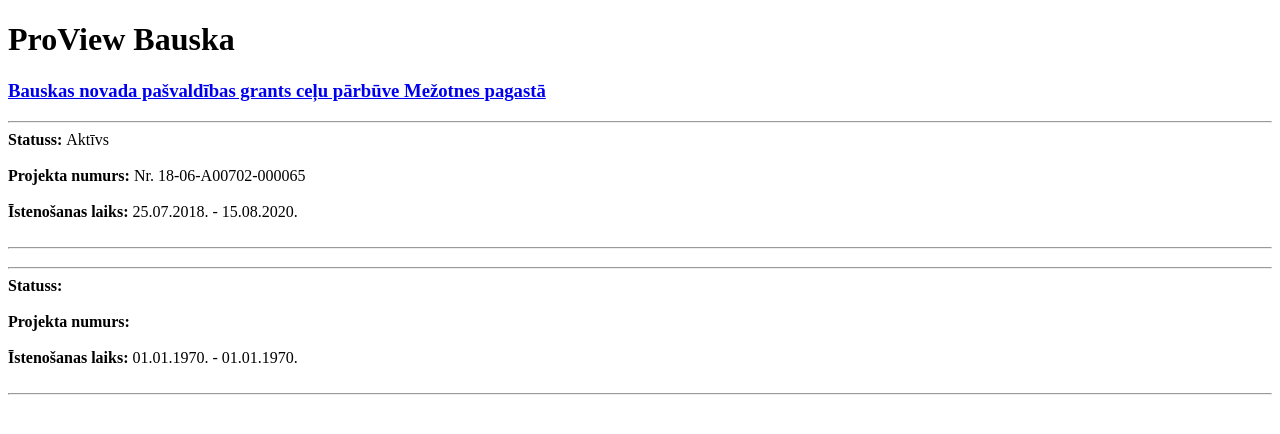
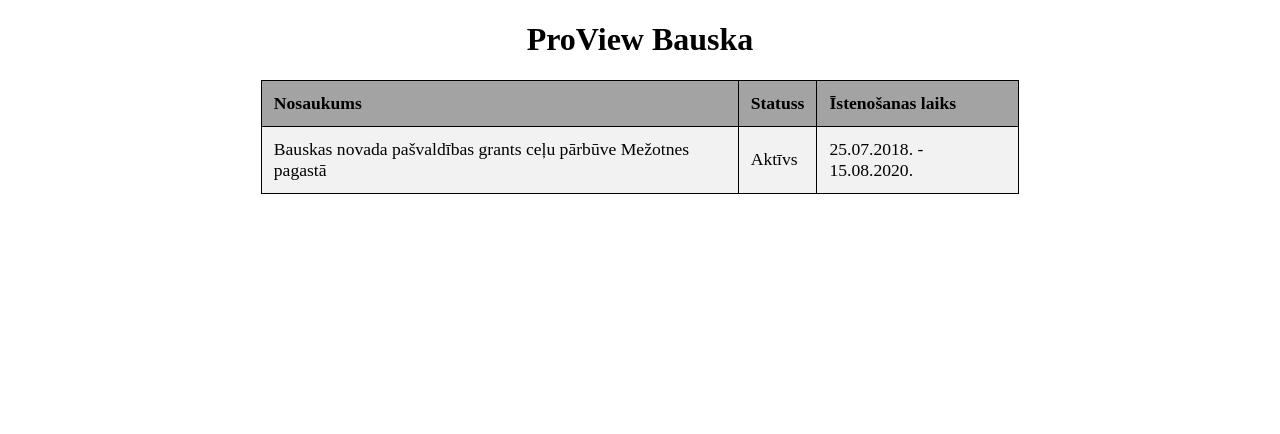
Before and after one commit to jekabssolo/ProView, a PHP site: page / in a window 1280 px wide. Shown: the top 434 px of the page. Run offline with PHP 8.4, Linux system fonts and the light colour scheme; data comes from the database, SQL or seed files in the repository; data that the repository does not hold is empty.

Commit message:
Restructured output

```diff
--- a/index.php
+++ b/index.php
@@ -1,31 +1,80 @@
 <!DOCTYPE html>
 <html>
     <head>
+    <script src="https://code.jquery.com/jquery-3.4.1.min.js"></script>
+    <style>
+      .project-table{
+        border-collapse: collapse;
+        border: 1px solid black;
+        width: 60%;
+        font-size: 110%;
+      }
+      .project-table tr:nth-child(even){background-color: #f2f2f2;}
+      .project-table tr:hover {background-color: #ddd;}
+      .project-table th {
+        padding-top: 12px;
+        padding-bottom: 12px;
+        padding-right: 12px;
+        padding-left: 12px;
+        text-align: left;
+        background-color: #a3a3a3;
+        color: black;
+        border: 1px solid black;
+      }
+      .project-table td {
+        border: 1px solid black;
+        padding-top: 12px;
+        padding-bottom: 12px;
+        padding-right: 12px;
+        padding-left: 12px;
+      }
+      [data-href] {
+          cursor: pointer;
+      }
+    </style>
+    <title>Projekti</title>
       <?php
-        require_once "blocks/head.php";
         require_once "functions/function.php";
         $projects = getProjects("");
        ?>
     </head>
+
+
+
+
     <body>
-        <h1>ProView Bauska</h1>
+        <h1 style="text-align:center;">ProView Bauska</h1>
+
+
+
+        <table class="project-table" align="center">
+        <tr class="header">
+                <th>Nosaukums</th>
+                <th>Statuss</th>
+                <th>Īstenošanas laiks</th>
+            </tr>
         <?php
-          for ($i = 0; $i<2; $i++){
-            echo "<section class='b-content'>";
-            echo "<div class='wrap'>";
-            echo "<article class='b-article'>";
-            echo "<h1 class='header-1'><a href='/individualAbout.php?id=".$projects[$i]["ID"]."'>".$projects[$i]["Name"]."</a></h1>";
-            echo "<hr>";
-            echo "<div class='tr-details'>";
-            echo "<b>Statuss: </b>".$projects[$i]["Status"]."<br><br>";
-            echo "<b>Projekta numurs: </b>".$projects[$i]["Number"]."<br><br>";
-            echo "<b>Īstenošanas laiks: </b>", date("d.m.Y.", strtotime($projects[$i]["StartDate"])), " - ", date("d.m.Y.", strtotime($projects[$i]["FinishDate"])), "<br><br>";
-            echo "</div>";
-            echo "<hr>";
-            echo "</article>";
-            echo "</div>";
-            echo "</section>";
+          for ($i = 0; $i<count($projects); $i++){
+
+            echo "<tr class='entry' data-href='/individualAbout.php?id=".$projects[$i]["ID"]."'>";
+            echo "<td>", $projects[$i]["Name"], "</td>";
+            echo "<td>".$projects[$i]["Status"]."</td>";
+            echo "<td>".date("d.m.Y.", strtotime($projects[$i]["StartDate"])), " - ", date("d.m.Y.", strtotime($projects[$i]["FinishDate"])),"</td>";
+            echo "</tr>";
           };
          ?>
+         </table>
+
+
+
+
+         <!-- table row linking to individual view -->
+         <script>
+         jQuery(document).ready(function($) {
+            $('*[data-href]').on('click', function() {
+                window.location = $(this).data("href");
+            });
+        });
+         </script>
     </body>
 </html>
```
